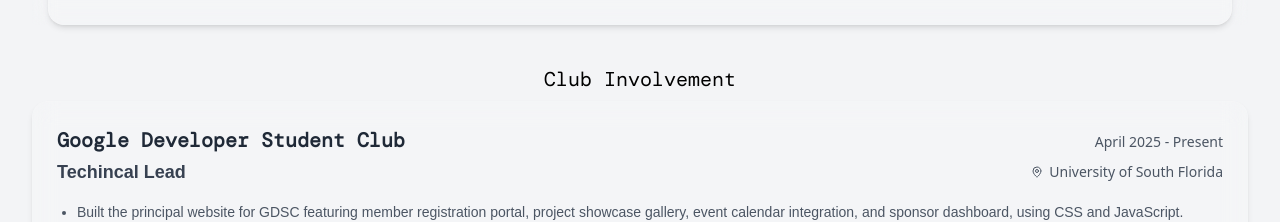
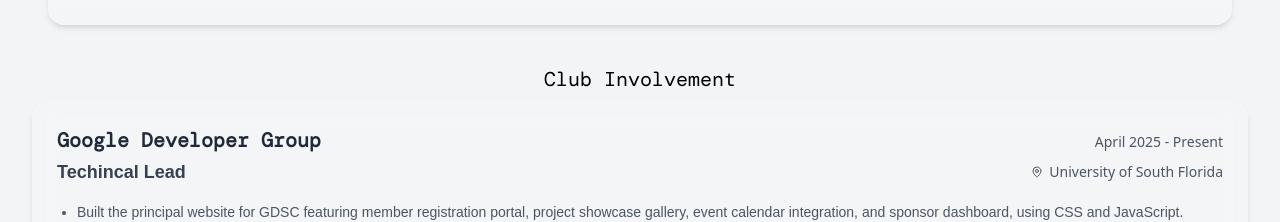
Before and after one commit to Ackberry/portfolio, a Next.js app in the folder portfolio/: page / in a window 1280 px wide. Shown: the part 1441-1663 px from the top of the page. Built offline with nearby package versions, Linux system fonts and the light colour scheme; a web font is replaced by a local one.

Commit message:
title name change

```diff
--- a/portfolio/src/app/page.tsx
+++ b/portfolio/src/app/page.tsx
@@ -133,7 +133,7 @@ export default function Home() {
         {/*From here its club experience and all */}
           <h2 className='text-bold flex-center font-mono mt-10 mb-2 text-xl'>Club Involvement</h2>
           <ExperienceCard
-          company="Google Developer Student Club"
+          company="Google Developer Group"
           timeline="April 2025 - Present"
           position="Techincal Lead"
           location="University of South Florida"
```
